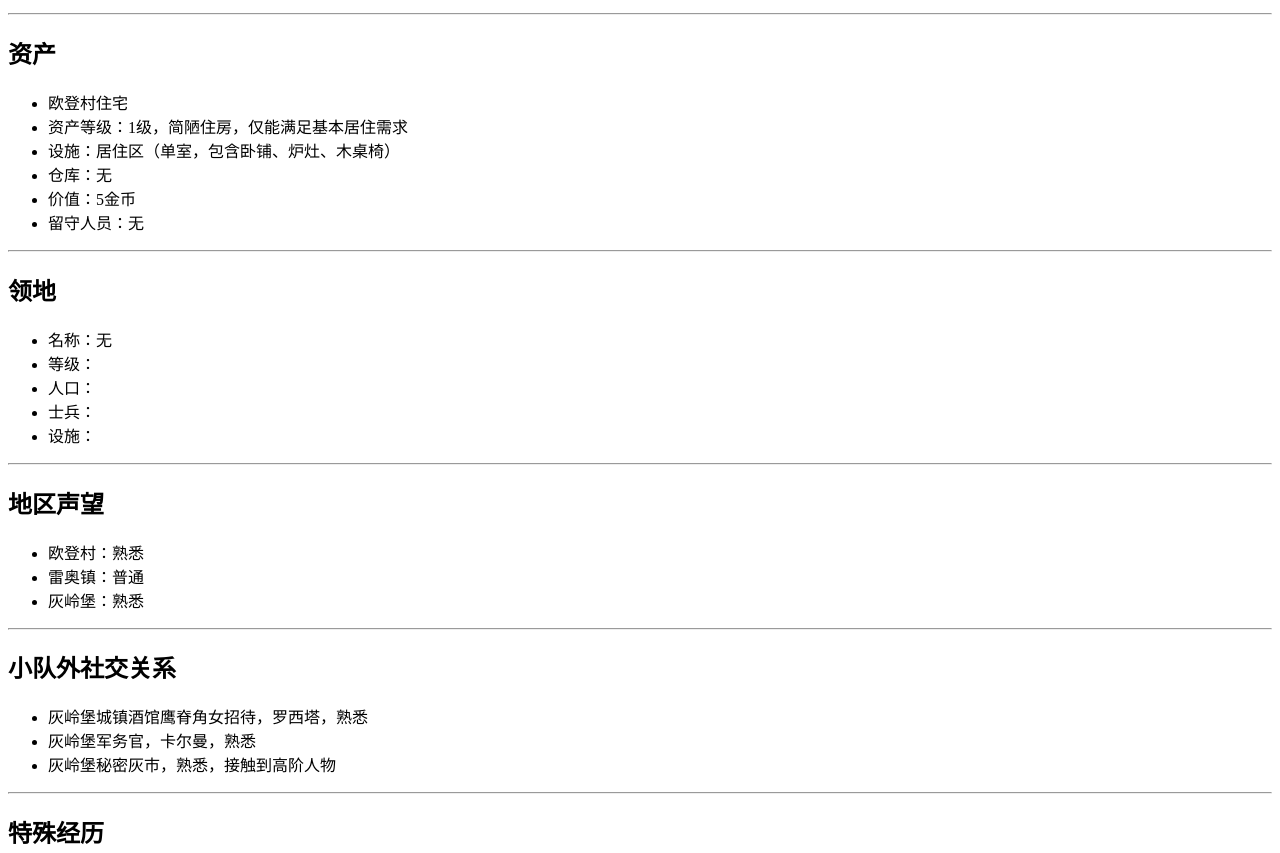
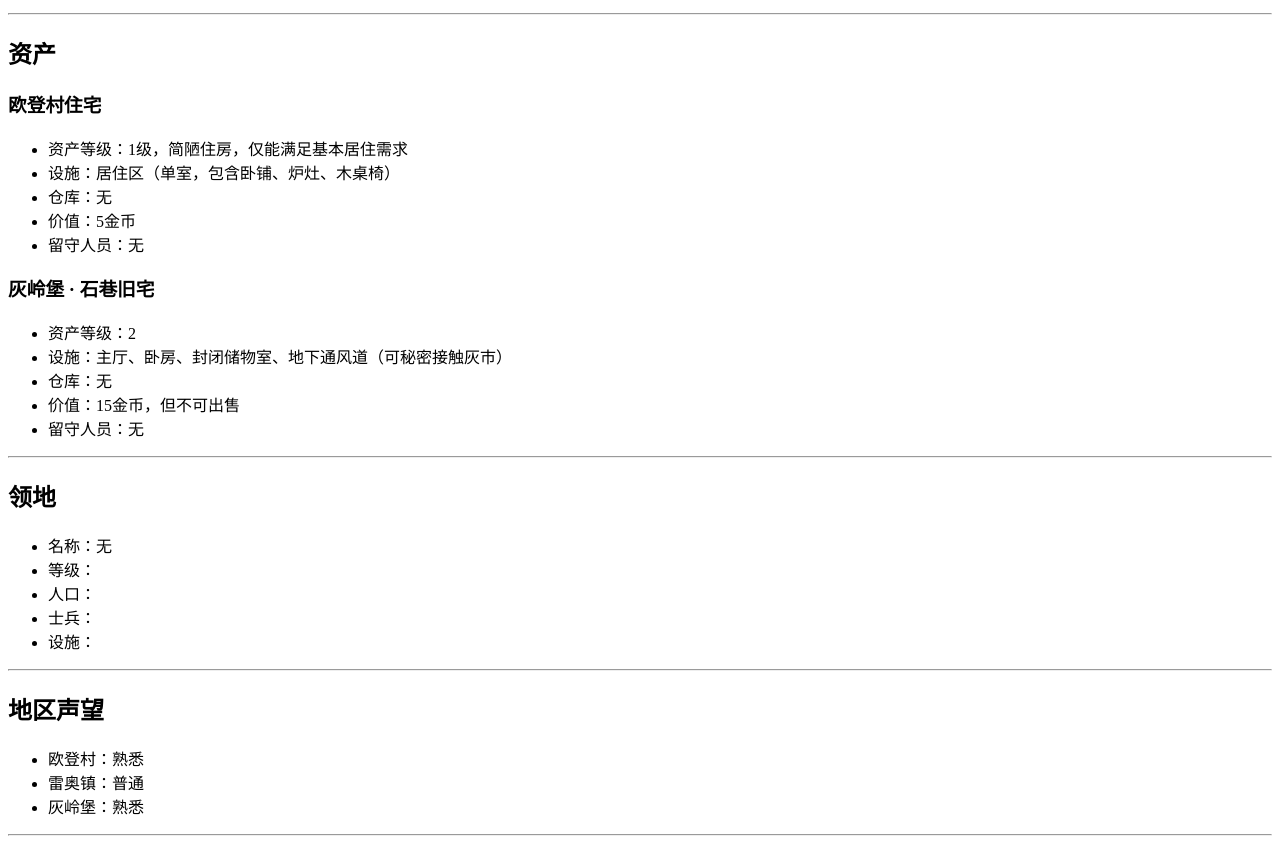
Before and after one commit to Hermitklg/MittelAlter, a plain HTML site: page index.html in a window 1280 px wide. Shown: the part 3022-3875 px from the top of the page. Drawn offline with Linux system fonts and the light colour scheme.

Commit message:
Update index.html

```diff
--- a/index.html
+++ b/index.html
@@ -148,12 +148,22 @@
 
 <hr>
 <h2>资产</h2>
+
+<h3>欧登村住宅</h3>
 <ul>
-  <li>欧登村住宅</li>
   <li>资产等级：1级，简陋住房，仅能满足基本居住需求</li>
   <li>设施：居住区（单室，包含卧铺、炉灶、木桌椅）</li>
   <li>仓库：无</li>
   <li>价值：5金币</li>
+  <li>留守人员：无</li>
+</ul>
+
+<h3>灰岭堡 · 石巷旧宅</h3>
+<ul>
+  <li>资产等级：2</li>
+  <li>设施：主厅、卧房、封闭储物室、地下通风道（可秘密接触灰市）</li>
+  <li>仓库：无</li>
+  <li>价值：15金币，但不可出售</li>
   <li>留守人员：无</li>
 </ul>
 
```
